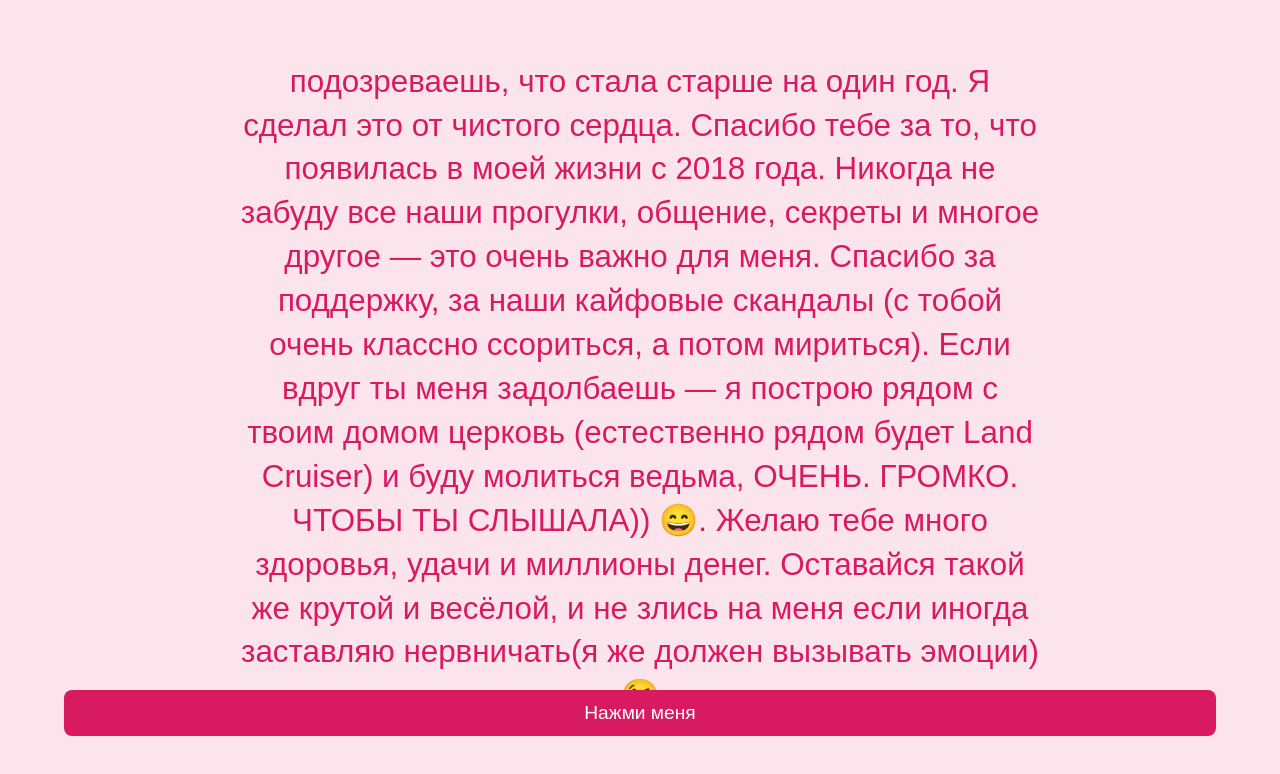
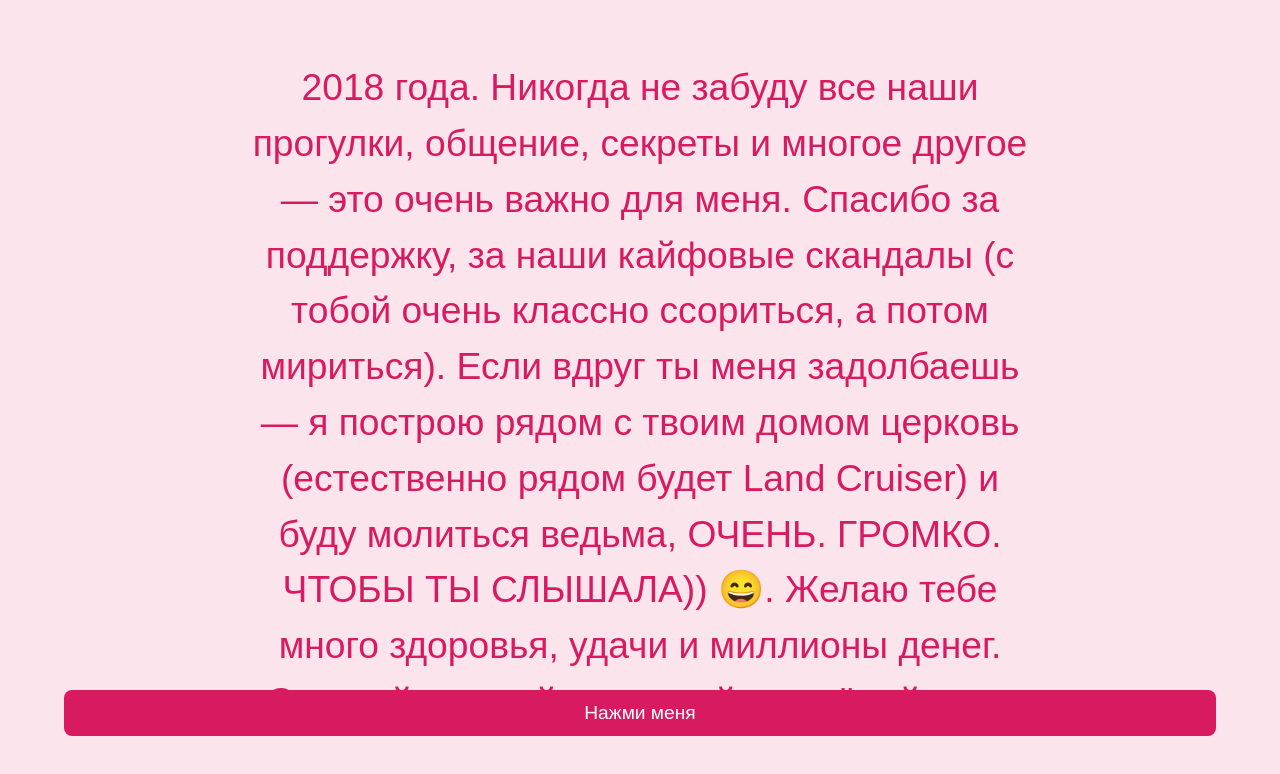
Before and after one commit to del567rk-dot/birthday-site, a plain HTML site: page index.html in a window 1280 px wide. Drawn offline with Linux system fonts and the light colour scheme.

Commit message:
Update index.html

```diff
--- a/index.html
+++ b/index.html
@@ -34,7 +34,6 @@
       max-width: 800px;
       flex: 1;
       overflow-y: auto;
-      margin-top: 0;
       padding-bottom: 20px;
       align-self: center;
       display: flex;
@@ -42,19 +41,10 @@
       justify-content: center;
     }
     #message {
-      font-size: calc(16px + 1.2vw);
-      line-height: 1.4em;
+      font-size: calc(18px + 1.5vw); /* увеличенный размер текста */
+      line-height: 1.5em;
       white-space: pre-wrap;
-      touch-action: none;
-      transform-origin: center center;
       max-width: 100%;
-      opacity: 0;
-      transform: scale(0.9);
-      transition: opacity 0.8s ease, transform 0.8s ease;
-    }
-    #message.show {
-      opacity: 1;
-      transform: scale(1);
     }
     button {
       padding: 12px 24px;
@@ -135,15 +125,12 @@
     const musicMain = document.getElementById('musicMain');
     const confettiContainer = document.getElementById('confettiContainer');
     const messageElement = document.getElementById('message');
-    const messageContainer = document.getElementById('messageContainer');
 
     const fullMessage = `Привет! Сейчас ты читаешь этот текст и не подозреваешь, что стала старше на один год. Я сделал это от чистого сердца. Спасибо тебе за то, что появилась в моей жизни с 2018 года. Никогда не забуду все наши прогулки, общение, секреты и многое другое — это очень важно для меня. Спасибо за поддержку, за наши кайфовые скандалы (с тобой очень классно ссориться, а потом мириться). Если вдруг ты меня задолбаешь — я построю рядом с твоим домом церковь (естественно рядом будет Land Cruiser) и буду молиться ведьма, ОЧЕНЬ. ГРОМКО. ЧТОБЫ ТЫ СЛЫШАЛА)) 😄. Желаю тебе много здоровья, удачи и миллионы денег. Оставайся такой же крутой и весёлой, и не злись на меня если иногда заставляю нервничать(я же должен вызывать эмоции) 😘`;
 
     window.addEventListener('load', () => {
+      // текст появляется сразу
       messageElement.textContent = fullMessage;
-      setTimeout(() => {
-        messageElement.classList.add('show');
-      }, 50);
 
       musicIntro.volume = 1;
       musicIntro.play().catch(() => {
```
